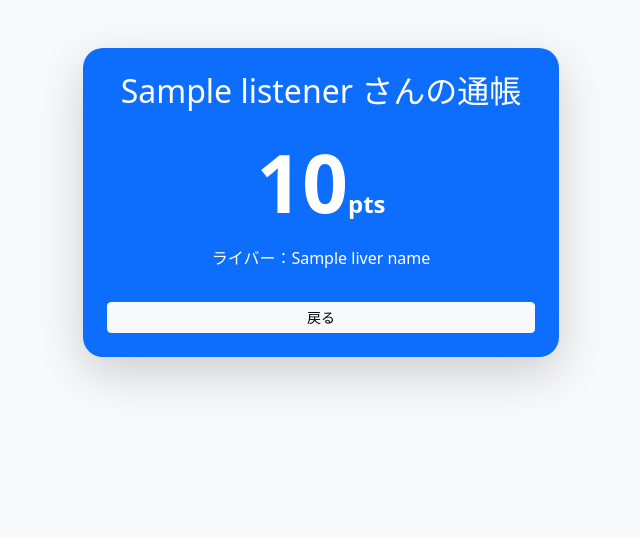
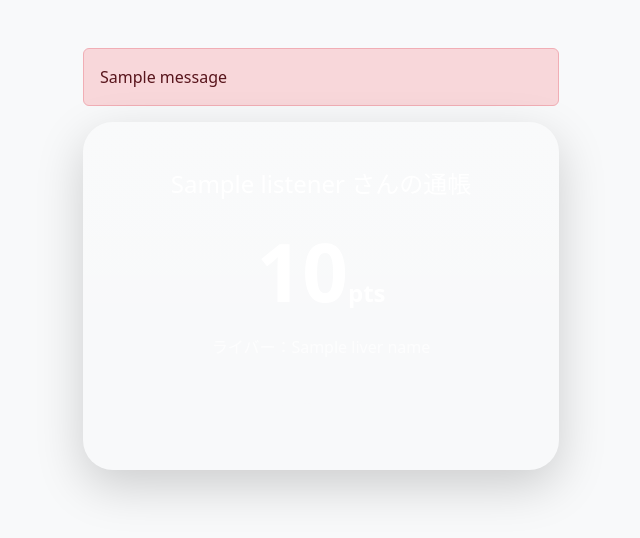
Before and after one commit to sakku9588-crypto/-, a Flask app: template templates/welcome.html in a window 1280 px wide. Shown: the top 538 px of the page, without its empty margins (319-959 px from the left). Run offline with Flask 3, Linux system fonts and the light colour scheme; the template is opened without the code that fills it: most values are stand-ins (such as "Sample title", 1, 10 or a date in 2020); one stand-in notice (Sample message) is shown.

Commit message:
Update welcome.html

```diff
--- a/templates/welcome.html
+++ b/templates/welcome.html
@@ -2,32 +2,34 @@
 <html lang="ja">
 <head>
     <meta charset="UTF-8">
-    <title>{{ liver_name }}さんのwelcomeページ</title>
+    <title>{{ liver_name }}さんのページ</title>
     <link rel="stylesheet" href="https://cdn.jsdelivr.net/npm/bootstrap@5.3.0/dist/css/bootstrap.min.css">
 </head>
 <body class="bg-light">
     <div class="container mt-5" style="max-width: 500px;">
+        {% with messages = get_flashed_messages() %}
+            {% if messages %}{% for m in messages %}<div class="alert alert-danger">{{ m }}</div>{% endfor %}{% endif %}
+        {% endwith %}
+
         {% if listener %}
-        <div class="card shadow-lg border-0 text-center p-4 bg-primary text-white" style="border-radius: 20px;">
-            <h2>{{ listener.name }} さんの通帳</h2>
-            <div class="display-1 my-3 fw-bold">{{ listener.points }}<small class="fs-4">pts</small></div>
-            <p>ライバー：{{ liver_name }}</p>
-            <a href="/{{ liver_name }}/welcome" class="btn btn-light btn-sm mt-3">戻る</a>
+        <div class="card shadow-lg border-0 text-center p-5 bg-gradient text-white" style="background: linear-gradient(135deg, #667eea 0%, #764ba2 100%); border-radius: 30px;">
+            <h4 class="mb-4">{{ listener.name }} さんの通帳</h4>
+            <div class="display-1 fw-bold mb-3">{{ listener.points }}<small class="fs-4">pts</small></div>
+            <p class="opacity-75">ライバー：{{ liver_name }}</p>
+            <a href="/{{ liver_name }}/welcome" class="btn btn-outline-light btn-sm mt-3">ログアウト（戻る）</a>
         </div>
         {% else %}
         <div class="card shadow p-4 border-0" style="border-radius: 20px;">
-            <h3 class="text-center mb-4">{{ liver_name }}さんの掲示板・通帳</h3>
+            <h3 class="text-center mb-4">{{ liver_name }} ポータル</h3>
             <form method="POST">
                 <div class="mb-3">
-                    <label class="form-label">お名前を入力してください</label>
+                    <label class="form-label">登録したお名前を入力してください</label>
                     <input type="text" name="listener_name" class="form-control form-control-lg text-center" placeholder="例：ねこ助" required>
                 </div>
-                <button type="submit" class="btn btn-success w-100 btn-lg">通帳を見る</button>
+                <button type="submit" class="btn btn-success w-100 btn-lg mb-3">通帳を見る</button>
             </form>
             <hr>
-            <div class="text-center">
-                <a href="/{{ liver_name }}/board.com" class="btn btn-outline-primary">掲示板はこちら</a>
-            </div>
+            <a href="/{{ liver_name }}/board.com" class="btn btn-primary w-100">掲示板へ行く</a>
         </div>
         {% endif %}
     </div>
```
